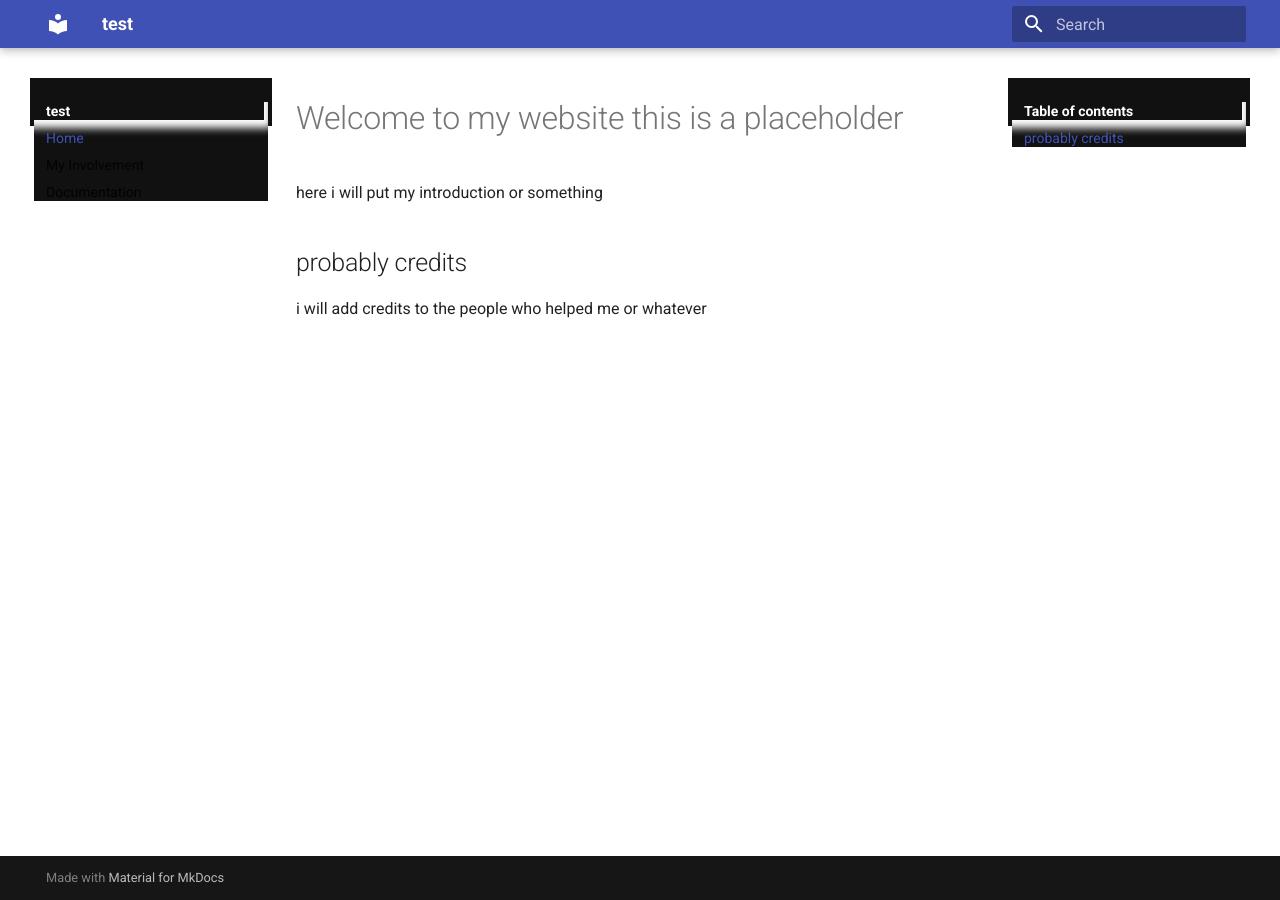
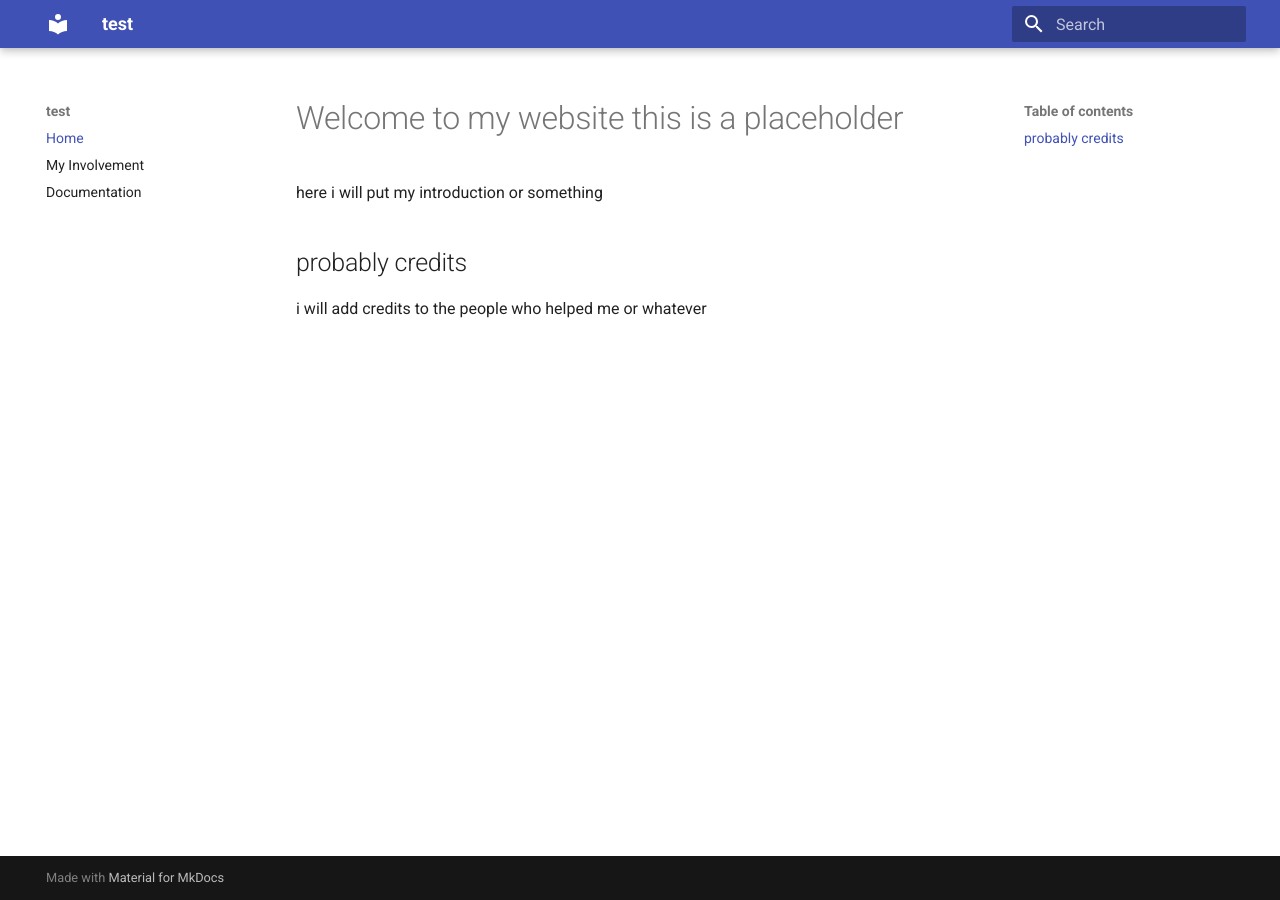
Before and after one commit to acquanaturaleminerale/acquanaturaleminerale.github.io, an MkDocs documentation site: the page built from docs/index.md, in a window 1280 px wide. Built offline with MkDocs 1.6.1 and Material for MkDocs 9.7.7, drawn with Linux system fonts in a browser that asks for light colours.

Commit message:
Update mkdocs.yml

```diff
--- a/mkdocs.yml
+++ b/mkdocs.yml
@@ -3,8 +3,9 @@
 theme:
   name: material
 
-extra_css:
-  - stylesheets/extra.css
+palette:
+  primary: indigo
+  accent: blue
 
 nav:
   - Home: index.md
```
